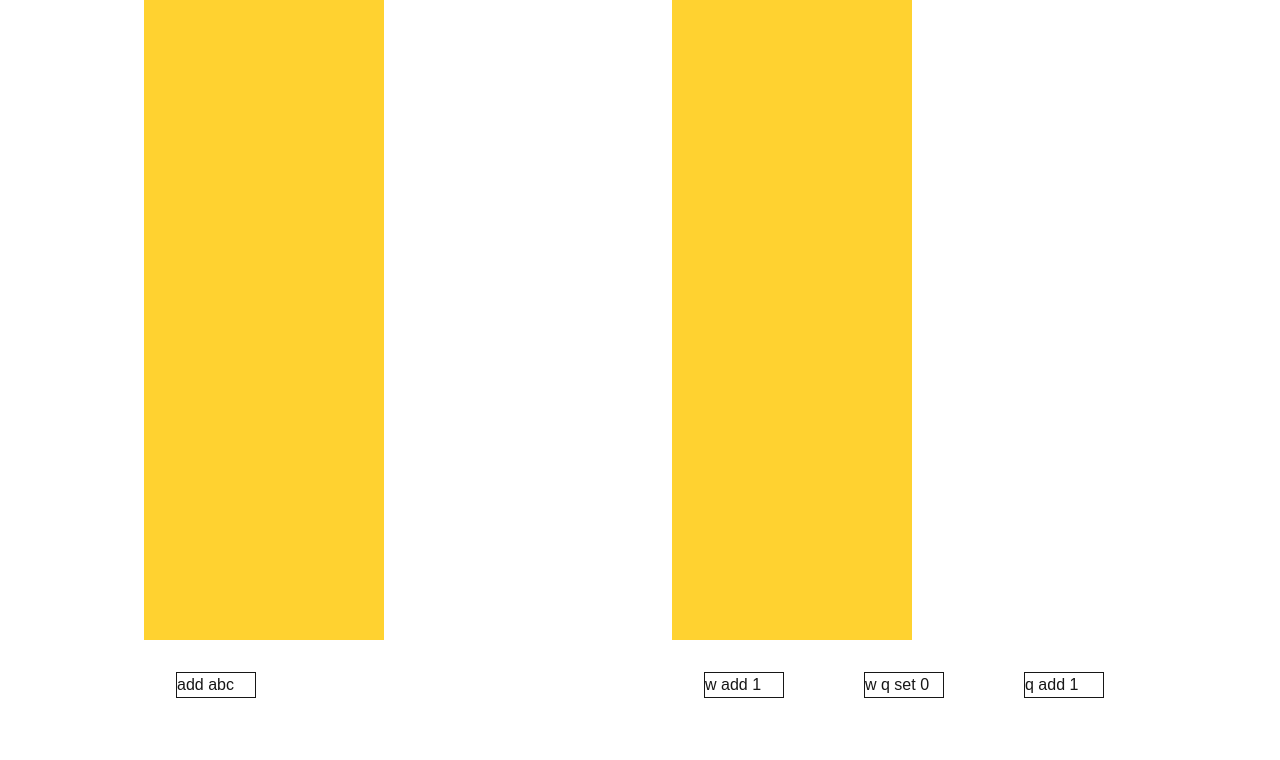
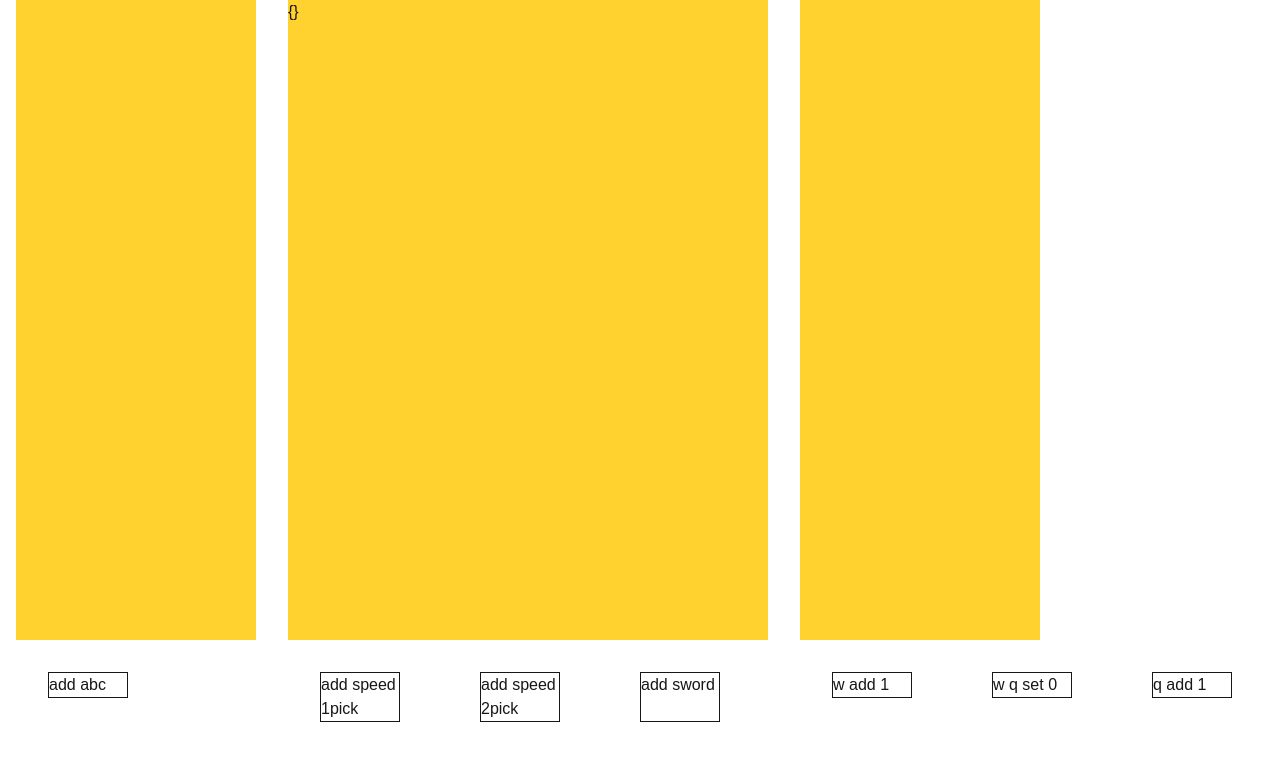
Before and after one commit to BryanYeeee/TheGrindersOfTheGalaxy, a Next.js app: page /game in a window 1280 px wide. Shown: the top 760 px of the page. Built offline with nearby package versions, Linux system fonts and the light colour scheme.

Commit message:
equipment panel

```diff
--- /dev/null
+++ b/src/components/panels/equipmentPanel.js
@@ -0,0 +1,25 @@
+import { useGameContext } from '@/context/gameContext'
+// import { memo } from 'react'
+
+const EquipmentPanel = () => {
+  const { equipment } = useGameContext()
+
+  return (
+    <div className='h-4/5 w-120 bg-amber-300'>
+      {/* {Object.entries(inventory).map(([name, count]) => (
+        <InventoryItem key={name} name={name} count={count} />
+      ))} */}
+      {JSON.stringify(equipment)}
+    </div>
+  )
+}
+// const EquipmentItem = memo(({ name, count }) => {
+//   console.log(`Rendering ${name}`)
+//   return (
+//     <div>
+//       {name}: {count}
+//     </div>
+//   )
+// })
+
+export default EquipmentPanel
--- a/src/components/screens/main.js
+++ b/src/components/screens/main.js
@@ -1,10 +1,12 @@
 // Panels
 import InventoryPanel from '@/components/panels/inventoryPanel'
 import EventLogPanel from '@/components/panels/eventLogPanel'
+import EquipmentPanel from '@/components/panels/equipmentPanel'
 
 // Mechs
 import { EventLog } from '@/lib/mech/eventLog'
 import { Inventory } from '@/lib/mech/inventory'
+import { Equipment } from '@/lib/mech/equipment'
 
 const Main = () => {
   return (
@@ -19,6 +21,29 @@ const Main = () => {
         </div>
       </div>
       <div>
+        <EquipmentPanel />
+        <div className='flex gap-4'>
+          <div
+            className='border-1 w-20 m-8'
+            onClick={() => Equipment.addEquipment('pickaxe', { name:'aaa', speed: 1 })}
+          >
+            add speed 1pick
+          </div>
+          <div
+            className='border-1 w-20 m-8'
+            onClick={() => Equipment.addEquipment('pickaxe', { name:'bbb', speed: 2 })}
+          >
+            add speed 2pick
+          </div>
+          <div
+            className='border-1 w-20 m-8'
+            onClick={() => Equipment.addEquipment('sword', { name:'ccc', dmg: 20 })}
+          >
+            add sword
+          </div>
+        </div>
+      </div>
+      <div>
         <InventoryPanel />
         <div className='flex gap-4'>
           <div
@@ -29,7 +54,10 @@ const Main = () => {
           </div>
           <div
             className='border-1 w-20 m-8'
-          onClick={() => {Inventory.setItem('w', 10);Inventory.setItem('q', 10)}}
+            onClick={() => {
+              Inventory.setItem('w', 10)
+              Inventory.setItem('q', 10)
+            }}
           >
             w q set 0
           </div>
@@ -39,7 +67,6 @@ const Main = () => {
           >
             q add 1
           </div>
-
         </div>
       </div>
     </div>
--- a/src/context/gameContext.js
+++ b/src/context/gameContext.js
@@ -2,16 +2,19 @@
 import React, { createContext, useContext, useState } from "react";
 import { EventLog } from "@/lib/mech/eventLog";
 import { Inventory } from "@/lib/mech/inventory";
+import { Equipment } from "@/lib/mech/equipment";
 
 const GameContext = createContext();
 
 export const GameProvider = ({ children }) => {
-  const [eventLog, setEventLog] = useState([]);
-  const [inventory, setInventory] = useState({});
+  const [eventLog, setEventLog] = useState([])
+  const [inventory, setInventory] = useState({})
+  const [equipment, setEquipment] = useState({})
 //   const [playerStats, setPlayerStats] = useState({ steps: 0, health: 100 });
 
-  EventLog.setLogFunction((msg) => setEventLog((prev) => [...prev, msg]))
-  Inventory.setInvFn(inventory, (type, amount) => setInventory(prev => ({ ...prev, [type]: amount })))
+  EventLog.setLogFunction(setEventLog)
+  Inventory.setInvFunction(inventory, setInventory)
+  Equipment.setEquipFunction(equipment, setEquipment)
 
   return (
     <GameContext.Provider
@@ -19,6 +22,7 @@ export const GameProvider = ({ children }) => {
         eventLog,
         // setGameLog,
         inventory,
+        equipment
         // setInventory,
         // playerStats,
         // setPlayerStats
--- /dev/null
+++ b/src/lib/mech/equipment.js
@@ -0,0 +1,27 @@
+export const Equipment = {
+  equip: null,
+  equipFn: null,
+
+  setEquipFunction (equip, equipFn) {
+    [this.equip, this.equipFn] = [
+      equip,
+      (type, stats) =>
+        equipFn(prev => ({ ...prev, [type]: [stats, ...(prev[type] || [])] }))
+    ]
+  },
+
+  addEquipment (type, stats) {
+    if (!this.equipFn) return
+    this.equipFn(type, stats)
+  },
+
+  hasEquipment (type) {
+    if (!this.equip) return
+    return type in this.equip
+  },
+
+  getEquipment (type) {
+    if (!this.equip && !this.hasEquipment(type)) return
+    return this.equip[type][0]
+  }
+}
--- a/src/lib/mech/eventLog.js
+++ b/src/lib/mech/eventLog.js
@@ -2,8 +2,8 @@ export const EventLog = {
 	logFn: null,
 	// eventQueue: {},
 
-    setLogFunction(fn) {
-        this.logFn = fn
+    setLogFunction(logFn) {
+        this.logFn = (msg) => logFn((prev) => [...prev, msg])
     },
 
 	addEvent(msg) {
--- a/src/lib/mech/inventory.js
+++ b/src/lib/mech/inventory.js
@@ -2,8 +2,8 @@ export const Inventory = {
   inv: null,
   invFn: null,
 
-  setInvFn (inv, invFn) {
-    ;[this.inv, this.invFn] = [inv, invFn]
+  setInvFunction (inv, invFn) {
+    [this.inv, this.invFn] = [inv, (type, amount) => invFn(prev => ({ ...prev, [type]: amount }))]
   },
 
   setItem (type, amount) {
```
Lines whose indentation alone changed are shown as unchanged.
